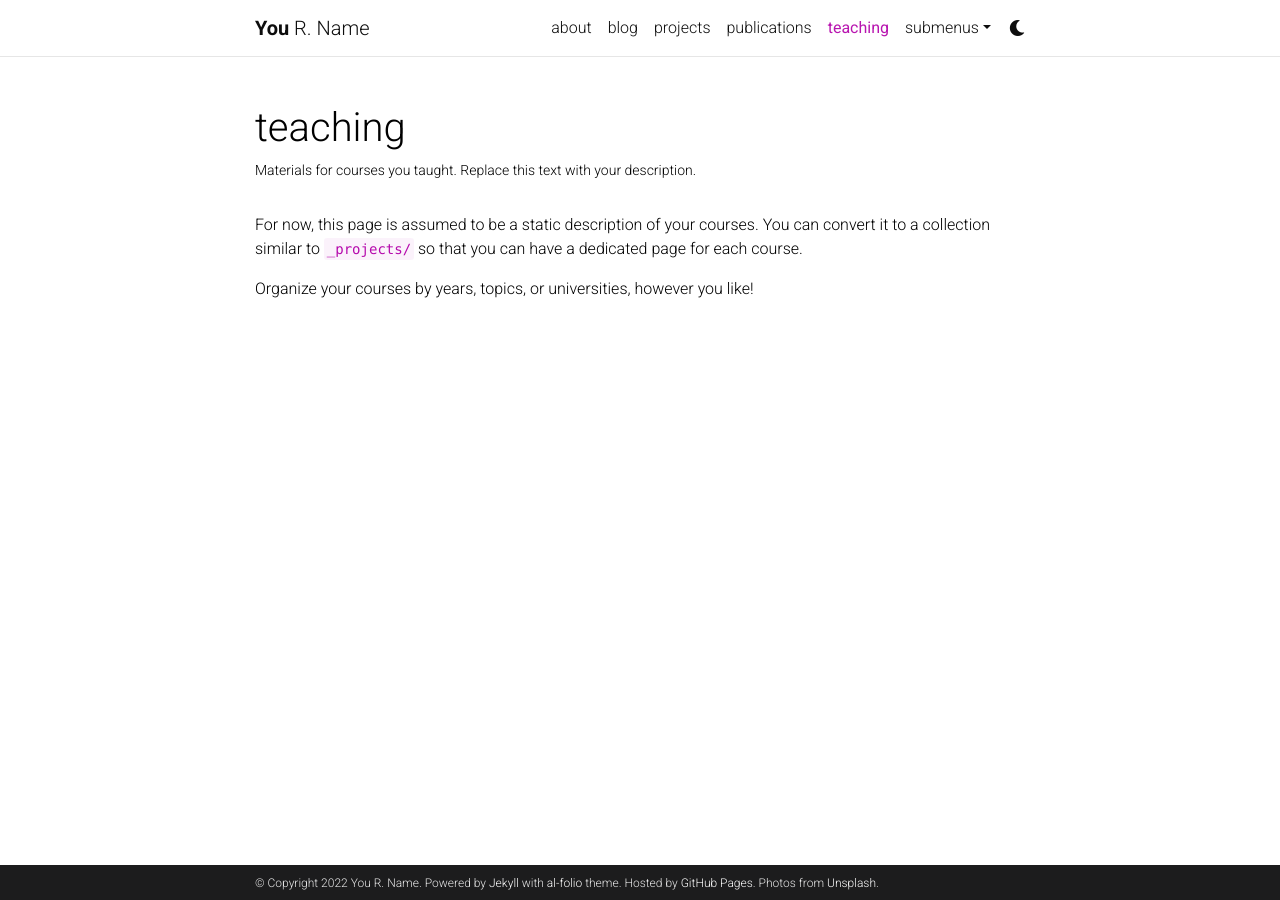
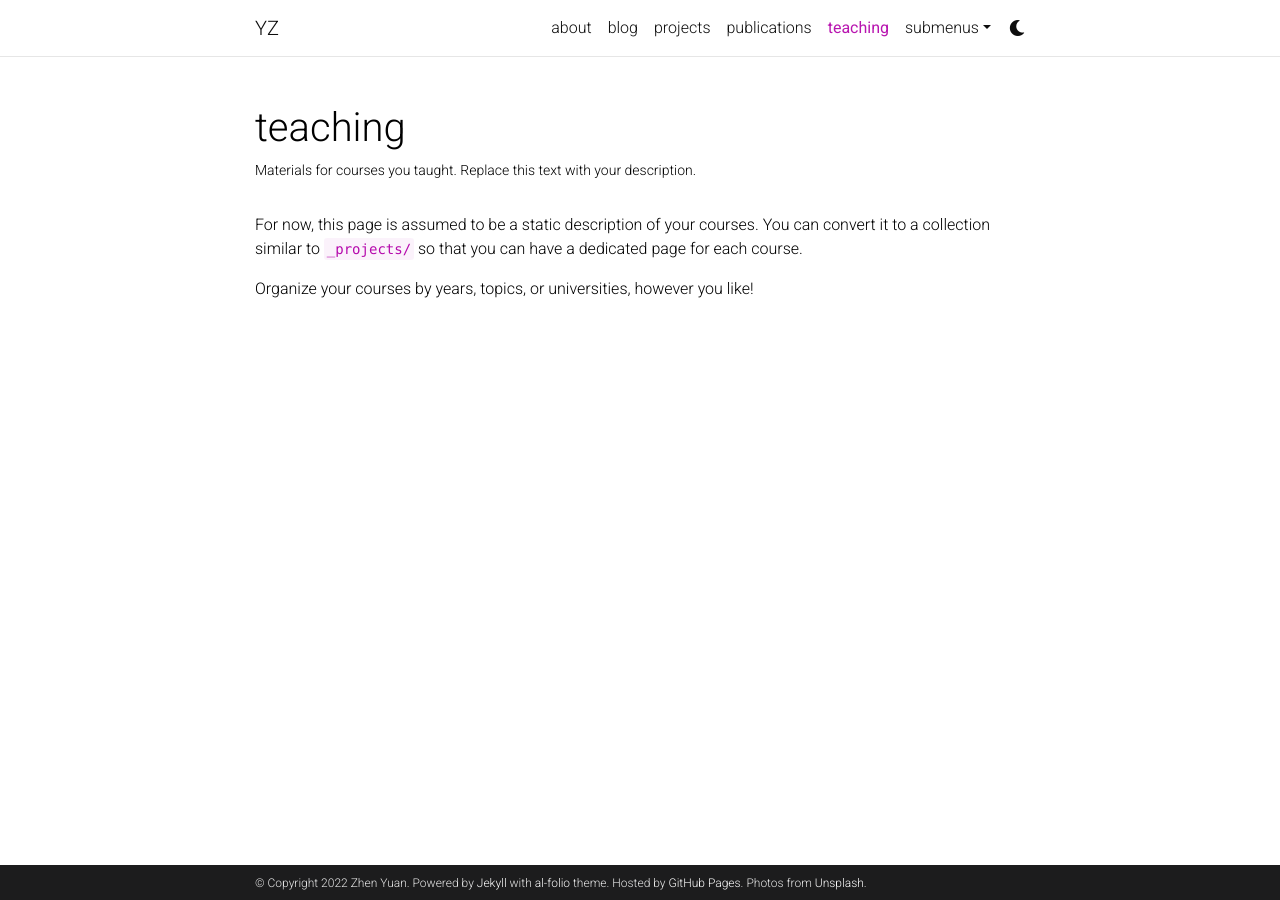
Before and after one commit to yz14/tm24, a Jekyll site: the page built from _pages/teaching.md, in a window 1280 px wide. Built offline with Jekyll 4.4.1, drawn with Linux system fonts in a browser that asks for light colours; comment, search, counter and statistics services are not loaded; a style sheet for code colours, icons or effects is not loaded.

Commit message:
Update _config.yml

```diff
--- a/_config.yml
+++ b/_config.yml
@@ -2,10 +2,10 @@
 # Site settings
 # -----------------------------------------------------------------------------
 
-title: blank # the website title (if blank, full name will be used instead)
-first_name: You
-middle_name: R.
-last_name: Name
+title: YZ # the website title (if blank, full name will be used instead)
+first_name: Zhen
+middle_name:
+last_name: Yuan
 email: you@example.com
 description: > # the ">" symbol means to ignore newlines until "footer_text:"
   A simple, whitespace theme for academics. Based on [*folio](https://github.com/bogoli/-folio) design.
@@ -18,8 +18,8 @@ keywords: jekyll, jekyll-theme, academic-website, portfolio-website  # add your
 lang: en # the language of your site (for example: en, fr, cn, ru, etc.)
 icon: ⚛️  # the emoji used as the favicon (alternatively, provide image name in /assets/img/)
 
-url: https://alshedivat.github.io # the base hostname & protocol for your site
-baseurl: /al-folio # the subpath of your site, e.g. /blog/
+url: https://yz14.github.io # the base hostname & protocol for your site
+baseurl: /tm24/ # the subpath of your site, e.g. /blog/
 last_updated: false # set to true if you want to display last updated in the footer
 impressum_path:  # set to path to include impressum link in the footer, use the same path as permalink in a page, helps to conform with EU GDPR
 
```
